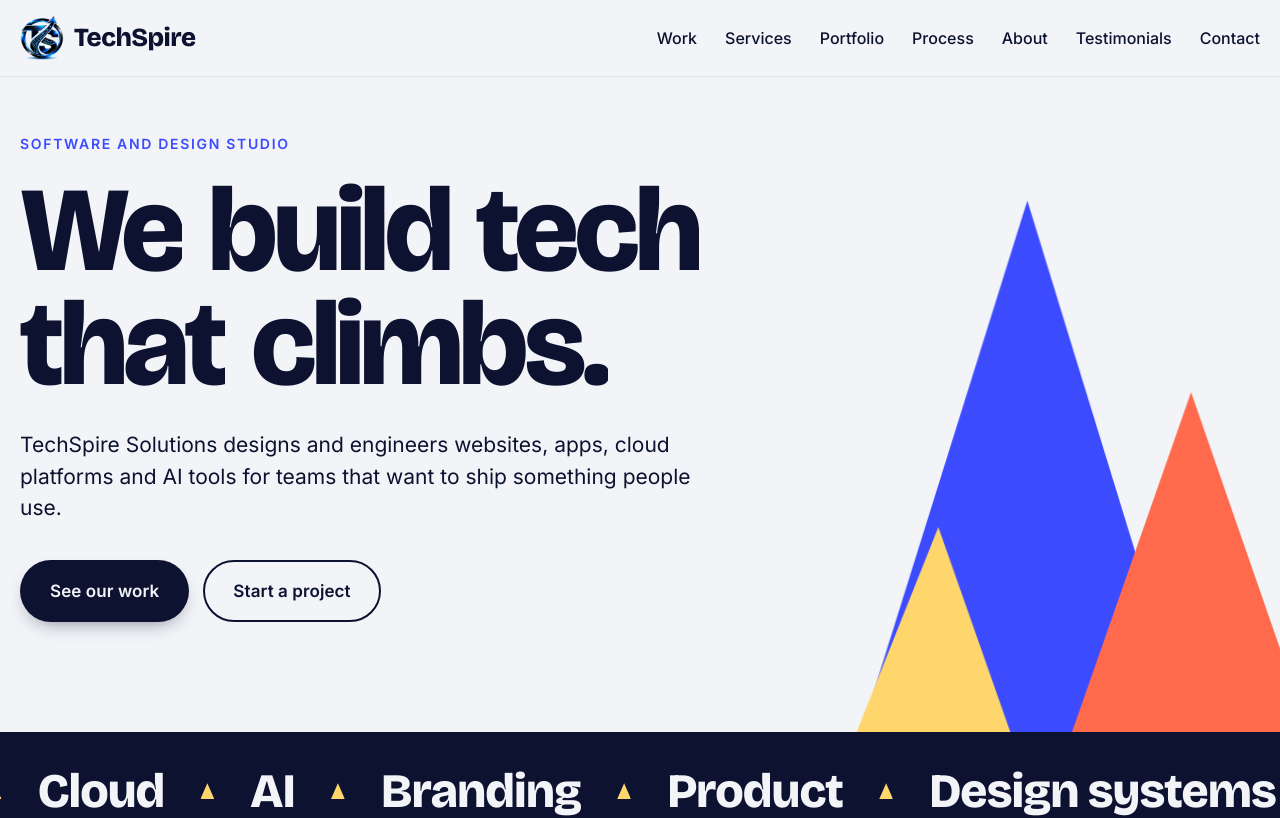
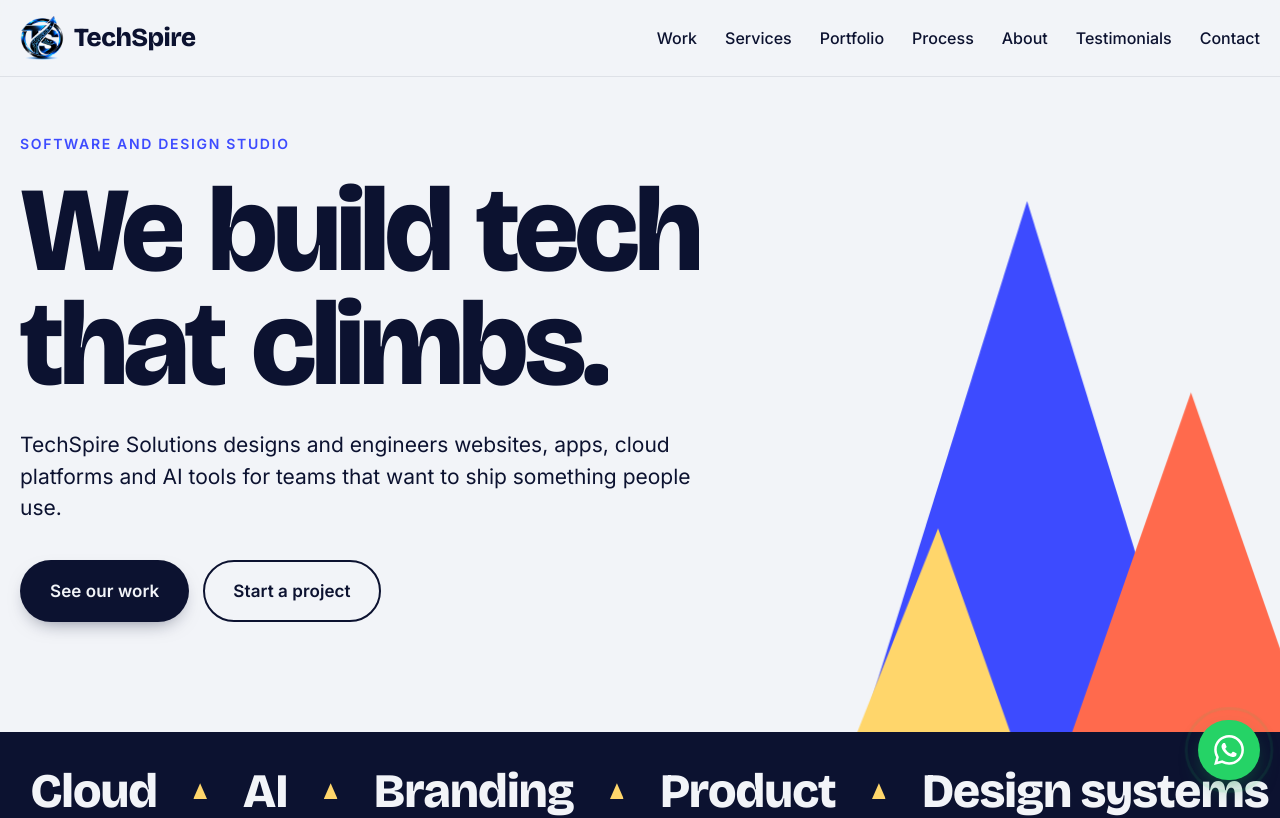
Before and after one commit to yash001246/TechSpireSolutions, a React (Vite) app in the folder client/: page / in a window 1280 px wide. Shown: the top 818 px of the page. Built offline with nearby package versions, Linux system fonts and the light colour scheme; no server answers.

Commit message:
Add WhatsApp button

```diff
--- a/client/src/App.jsx
+++ b/client/src/App.jsx
@@ -13,6 +13,7 @@ import Contact from './pages/Contact.jsx';
 import About from './pages/About.jsx';
 import Testimonials from './pages/Testimonials.jsx';
 import NotFound from './pages/NotFound.jsx';
+import WhatsAppButton from './components/WhatsAppButton.jsx';
 
 export default function App() {
   const { pathname } = useLocation();
@@ -42,6 +43,8 @@ export default function App() {
         </div>
       </main>
       <Footer />
+      <Footer />
+      <WhatsAppButton />
     </>
   );
 }
--- /dev/null
+++ b/client/src/components/WhatsAppButton.jsx.jsx
@@ -0,0 +1,22 @@
+// Apna number country code ke saath likho, bina + ya space ke. India ke liye: 91 + 10 digit number.
+const PHONE = '917007387337';
+const MESSAGE = 'Hi TechSpire Solutions, I would like to discuss a project.';
+
+export default function WhatsAppButton() {
+  const href = `https://wa.me/${PHONE}?text=${encodeURIComponent(MESSAGE)}`;
+
+  return (
+    <a
+      className="whatsapp"
+      href={href}
+      target="_blank"
+      rel="noopener noreferrer"
+      aria-label="Chat with us on WhatsApp"
+    >
+      <span className="whatsapp-label">Chat with us</span>
+      <svg viewBox="0 0 24 24" aria-hidden="true">
+        <path d="M17.472 14.382c-.297-.149-1.758-.867-2.03-.967-.273-.099-.471-.148-.67.15-.197.297-.767.966-.94 1.164-.173.199-.347.223-.644.075-.297-.15-1.255-.463-2.39-1.475-.883-.788-1.48-1.761-1.653-2.059-.173-.297-.018-.458.13-.606.134-.133.298-.347.446-.52.149-.174.198-.298.298-.497.099-.198.05-.371-.025-.52-.075-.149-.669-1.612-.916-2.207-.242-.579-.487-.5-.669-.51-.173-.008-.371-.01-.57-.01-.198 0-.52.074-.792.372-.272.297-1.04 1.016-1.04 2.479 0 1.462 1.065 2.875 1.213 3.074.149.198 2.096 3.2 5.077 4.487.709.306 1.262.489 1.694.625.712.227 1.36.195 1.871.118.571-.085 1.758-.719 2.006-1.413.248-.694.248-1.289.173-1.413-.074-.124-.272-.198-.57-.347m-5.421 7.403h-.004a9.87 9.87 0 01-5.031-1.378l-.361-.214-3.741.982.998-3.648-.235-.374a9.86 9.86 0 01-1.51-5.26c.001-5.45 4.436-9.884 9.888-9.884 2.64 0 5.122 1.03 6.988 2.898a9.825 9.825 0 012.893 6.994c-.003 5.45-4.437 9.884-9.885 9.884m8.413-18.297A11.815 11.815 0 0012.05 0C5.495 0 .16 5.335.157 11.892c0 2.096.547 4.142 1.588 5.945L.057 24l6.305-1.654a11.882 11.882 0 005.683 1.448h.005c6.554 0 11.89-5.335 11.893-11.893a11.821 11.821 0 00-3.48-8.413Z" />
+      </svg>
+    </a>
+  );
+}
--- a/client/src/styles.css
+++ b/client/src/styles.css
@@ -428,3 +428,14 @@ input:focus, select:focus, textarea:focus { box-shadow: 0 0 0 4px rgba(61, 75, 2
 .logo-img { display: block; width: 44px; height: 44px; object-fit: contain; transition: transform 0.35s cubic-bezier(0.2, 0.7, 0.1, 1); }
 .logo:hover .logo-img { transform: rotate(-8deg) scale(1.06); }
 .footer-logo { display: block; width: 72px; height: 72px; border-radius: 14px; margin-bottom: 6px; background: #fff; }
+
+/* ---------- WhatsApp button ---------- */
+.whatsapp { position: fixed; right: max(20px, env(safe-area-inset-right, 0px)); bottom: max(20px, env(safe-area-inset-bottom, 0px)); z-index: 40; display: flex; align-items: center; gap: 0; height: 60px; padding: 0 16px; border-radius: 999px; background: #25d366; color: #fff; box-shadow: 0 10px 24px -8px rgba(18, 140, 70, 0.7); transition: transform 0.25s ease, box-shadow 0.25s ease; }
+.whatsapp svg { width: 30px; height: 30px; fill: currentColor; flex: none; }
+.whatsapp:hover { opacity: 1; transform: translateY(-3px); box-shadow: 0 14px 28px -8px rgba(18, 140, 70, 0.8); }
+.whatsapp-label { max-width: 0; overflow: hidden; white-space: nowrap; font-weight: 600; font-size: 15px; transition: max-width 0.35s ease, margin 0.35s ease; }
+.whatsapp:hover .whatsapp-label, .whatsapp:focus-visible .whatsapp-label { max-width: 140px; margin-right: 10px; }
+.whatsapp::after { content: ''; position: absolute; inset: 0; border-radius: inherit; border: 2px solid #25d366; animation: wa-pulse 2.4s ease-out infinite; pointer-events: none; }
+@keyframes wa-pulse { from { transform: scale(1); opacity: 0.7; } to { transform: scale(1.5); opacity: 0; } }
+@media (max-width: 760px) { .whatsapp { height: 56px; padding: 0 13px; } }
+@media (prefers-reduced-motion: reduce) { .whatsapp::after { animation: none; } .whatsapp, .whatsapp-label { transition: none; } }
```
